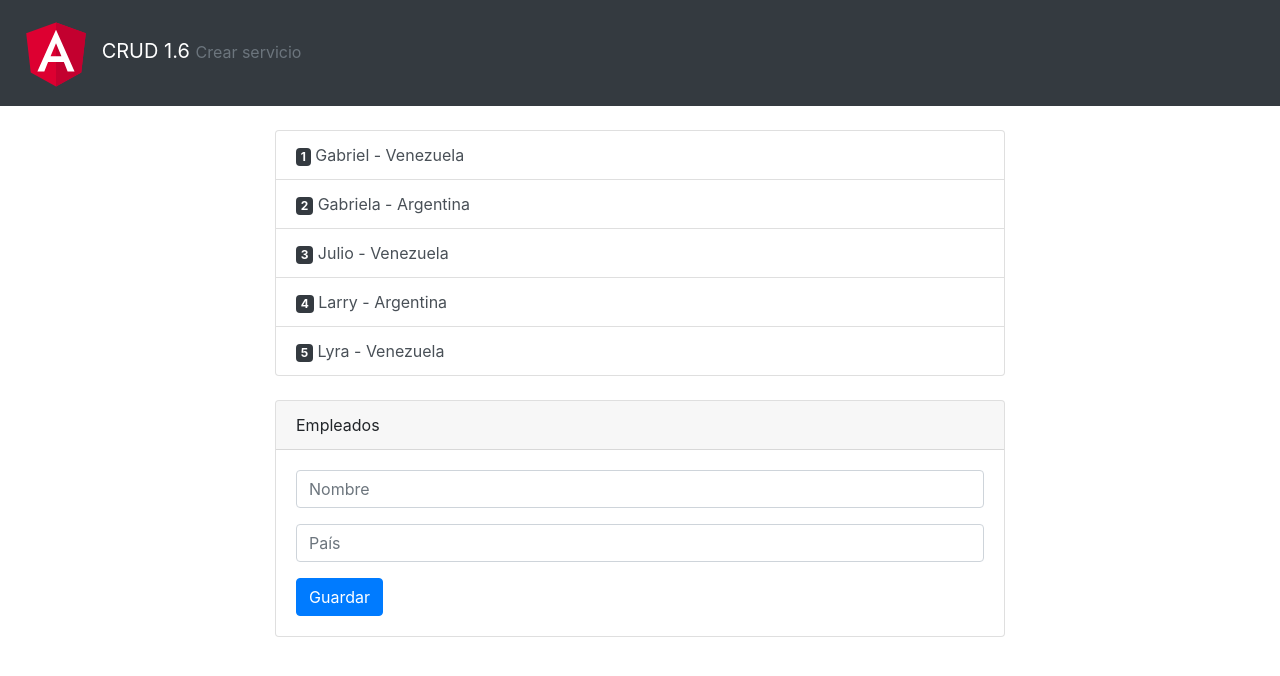
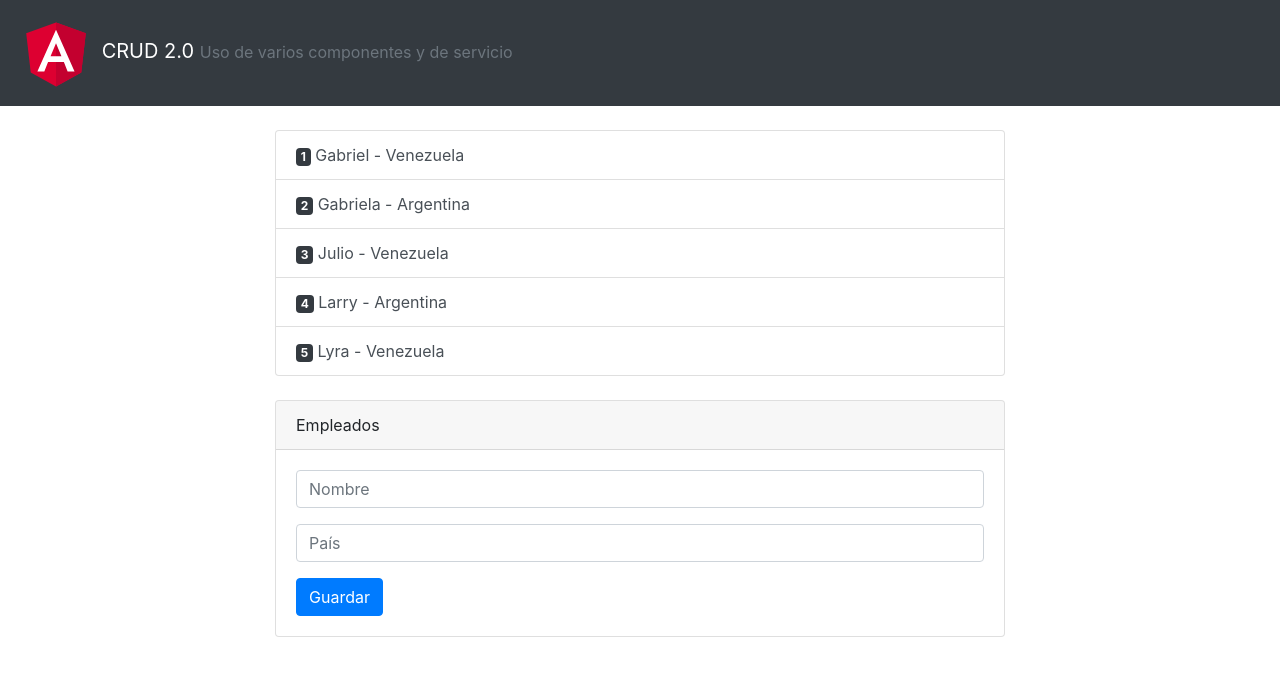
Before and after one commit to juliolpj/angular-crud-01, an Angular app: page / in a window 1280 px wide. Shown: the top 676 px of the page. Built offline with nearby package versions, Linux system fonts and the light colour scheme.

Commit message:
Cambios en el Readme.md para indicar motivación del desarrollo y características de las versiones 1 y 2

```diff
--- a/src/app/app.component.ts
+++ b/src/app/app.component.ts
@@ -6,7 +6,6 @@ import { Component } from '@angular/core';
   styleUrls: ['./app.component.css']
 })
 export class AppComponent {
-  title = 'CRUD 1.6';
-  descrip = 'Crear servicio';
-
+  title = 'CRUD 2.0';
+  descrip = 'Uso de varios componentes y de servicio';
 }
```
Also changed, not shown: 1 other file (tests, documents, lock files or other folders).
